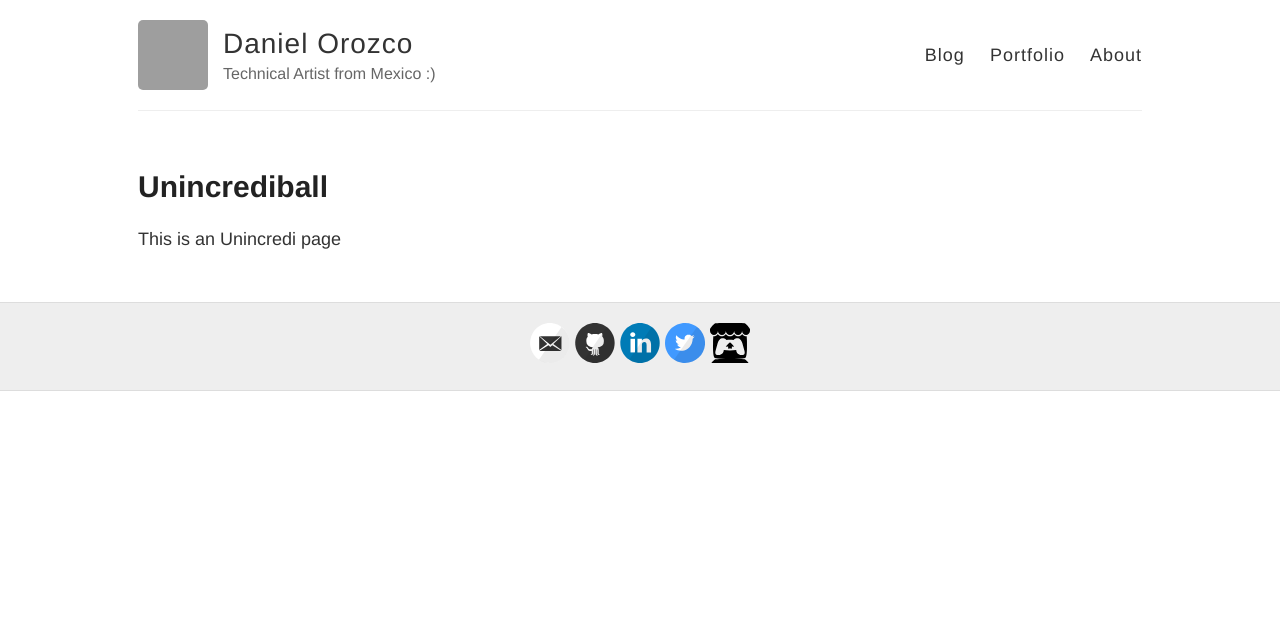
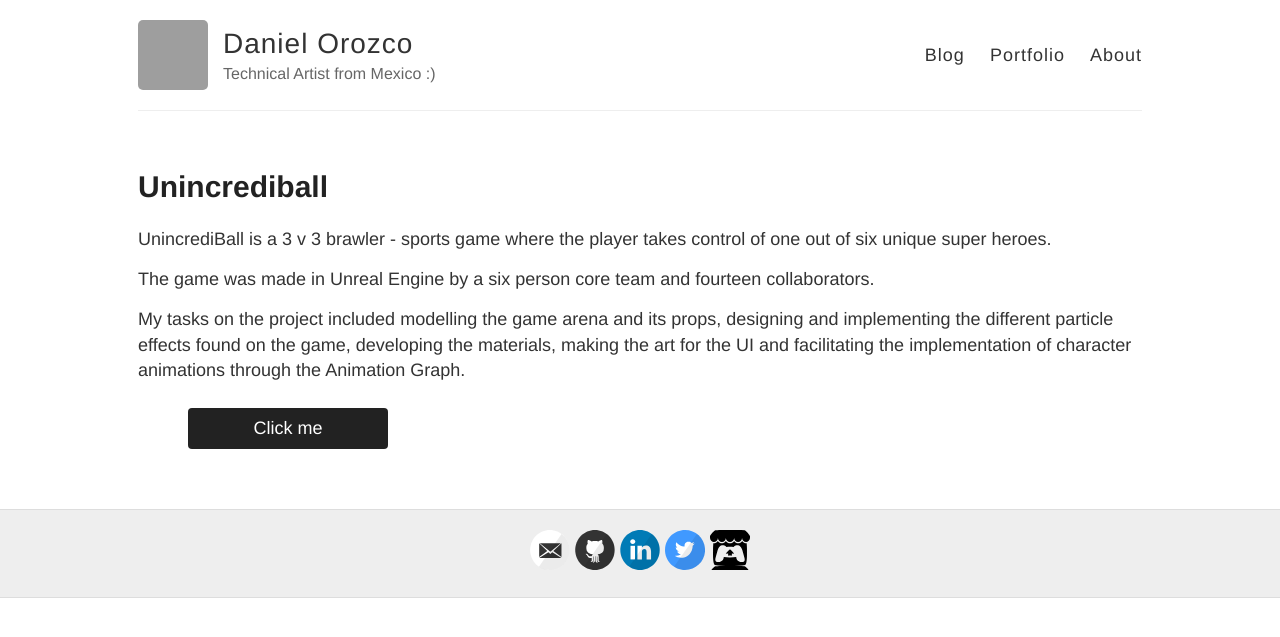
Before and after one commit to danOrzc/danOrzc.github.io, a Jekyll site: the page built from _portfolio/unincrediball.md, in a window 1280 px wide. Shown: the top 637 px of the page. Built offline with Jekyll 4.4.1, drawn with Linux system fonts in a browser that asks for light colours; grey boxes are pictures that could not be loaded.

Commit message:
Testing insta develop

```diff
--- a/_portfolio/unincrediball.md
+++ b/_portfolio/unincrediball.md
@@ -12,4 +12,10 @@ alt: Unincrediball Logo.
 ---
 
 
-This is an Unincredi page
+UnincrediBall is a 3 v 3 brawler - sports game where the player takes control of one out of six unique super heroes.
+
+The game was made in Unreal Engine by a six person core team and fourteen collaborators.
+
+My tasks on the project included modelling the game arena and its props, designing and implementing the different particle effects found on the game, developing the materials, making the art for the UI and facilitating the implementation of character animations through the Animation Graph.
+
+[Click me](http://www.google.com){: .btn}
--- a/portfolio.html
+++ b/portfolio.html
@@ -2,6 +2,9 @@
 layout: default
 permalink: /portfolio/
 ---
+<div>
+  <iframe src="https://player.vimeo.com/video/442615299" width="640" height="564" frameborder="0" allow="autoplay; fullscreen" allowfullscreen></iframe>
+</div>
 
 <!-- Parent element to contain each class -->
 <div class="portfolio-container">
@@ -13,7 +16,7 @@ permalink: /portfolio/
     </figure>
     <p>{{ project.category }}</p>
     <p>{{ project.description }}</p>
-    <div><a href="{{ project.url }}">Visit Project</a></div>
+    <div><a class="btn" href="{{ project.url }}">Visit Project</a></div>
   </div>
   {% endfor %}
 </div>
--- a/style.scss
+++ b/style.scss
@@ -307,8 +307,8 @@ footer {
 
 // Element class (each of the portfolio squares)
 .portfolio-card {
-  background-color: $darkerGray;
-  color: white;
+  background-color: $lightGray;
+  color: black;
   border-radius: .5rem;
 }
 
@@ -364,17 +364,6 @@ footer {
   margin:auto;
 }
 
-.portfolio-card > div > a {
-  background-color: orange;
-  color: white;
-  border-radius: .25rem;
-  text-align: center;
-  display: inline-block;
-  transition: all .3s;
-  padding: .5rem 1rem;
-  margin: 10px 50px;
-  width: 200px;
-}
 
 // ------------------ Post organization
 
@@ -386,3 +375,17 @@ footer {
   font-family: "PT Sans", Helvetica, Arial, sans-serif;
   color: #ccc;
 }
+
+// ----------------- Page classes
+
+.btn {
+  background-color: $darkerGray;
+  color: white;
+  border-radius: .25rem;
+  text-align: center;
+  display: inline-block;
+  transition: all .3s;
+  padding: .5rem 1rem;
+  margin: 10px 50px;
+  width: 200px;
+}
```
Also changed, not shown: assets/instagram-widget.js (added, +13 -0 lines), test.html (+2 -16 lines).
